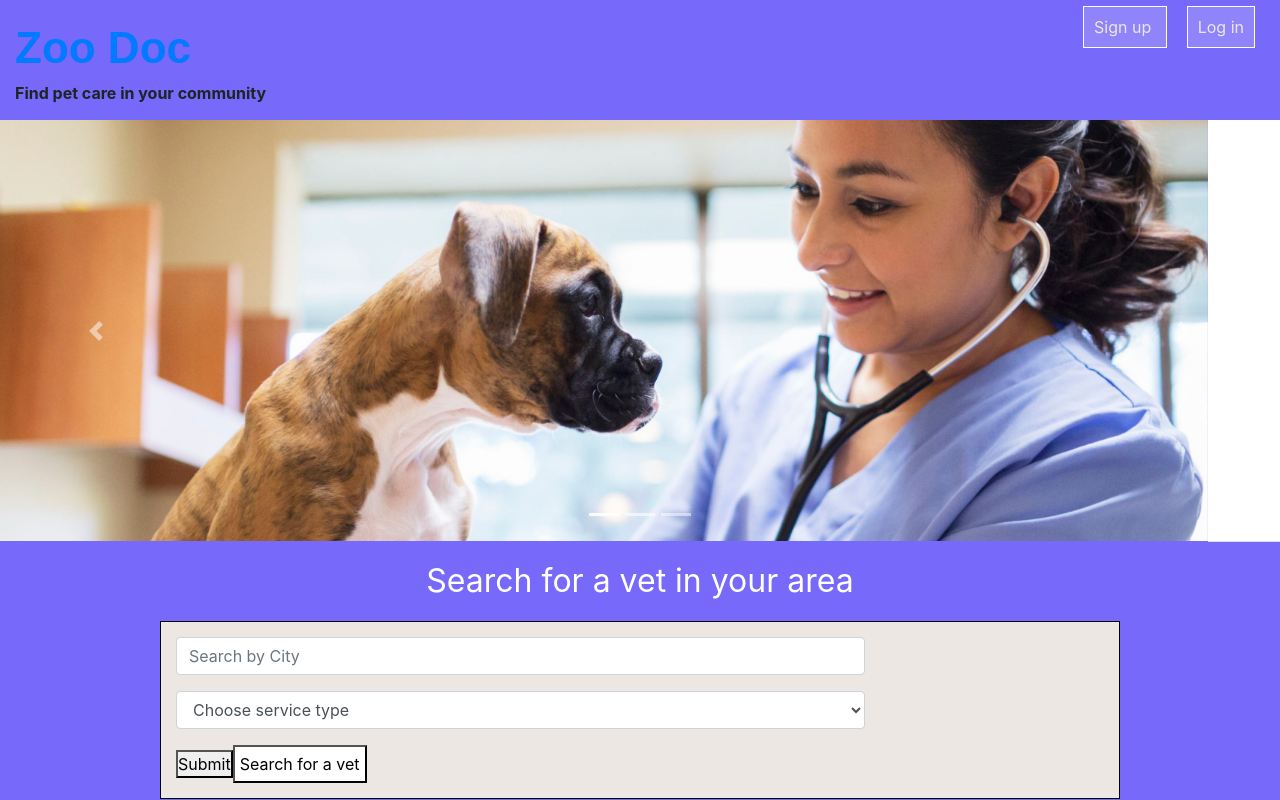
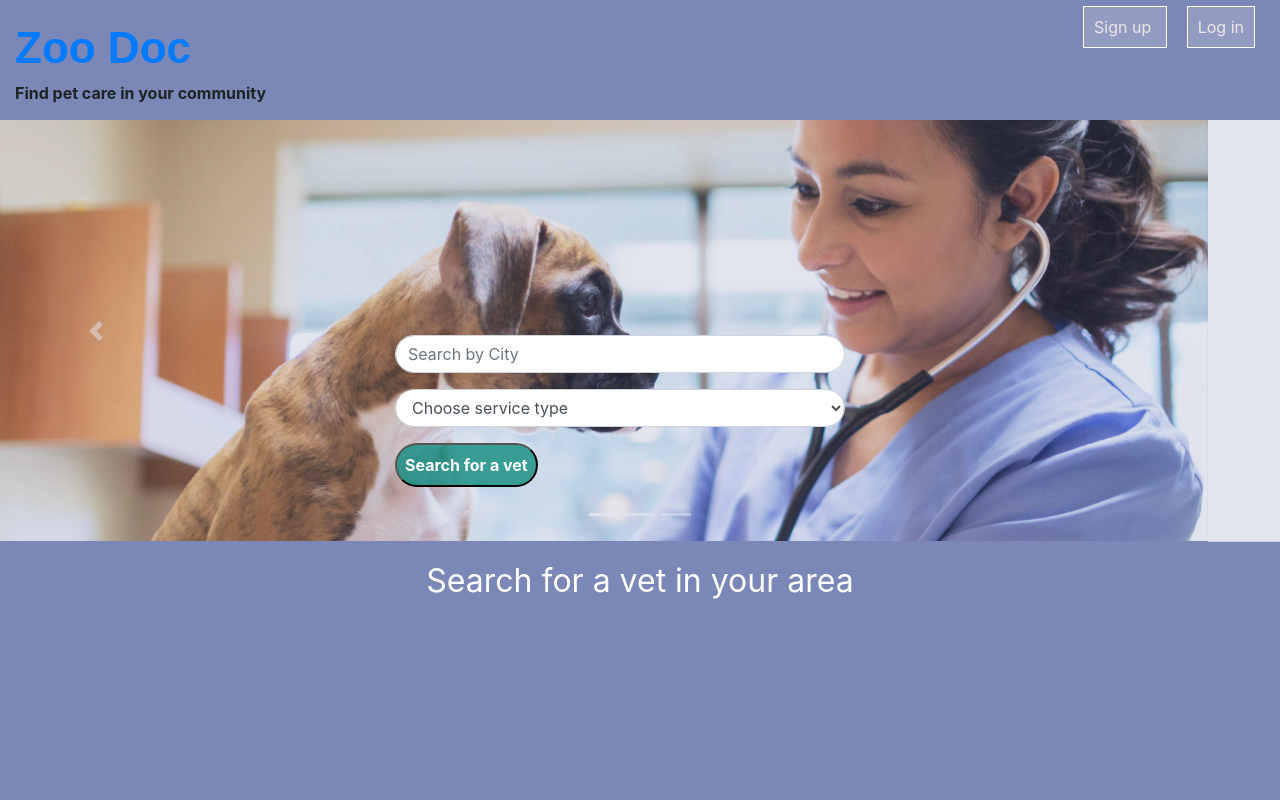
Before and after one commit to foolan-bhosale/ZooDoc, a React (Create React App) app: page / in a window 1280 px wide. Built offline with nearby package versions, Linux system fonts and the light colour scheme; a web font is replaced by a local one.

Commit message:
changed homepage styling

```diff
--- a/src/App.css
+++ b/src/App.css
@@ -6,7 +6,7 @@
 
 body {
 	/* background-color: #ede7e3; */
-	background: #1900f596
+	background: #33468fa5;
 }
 
 nav {
@@ -29,7 +29,7 @@ nav {
 	font-weight: bolder;
 }
 
-.links a{
+.links a {
 	background-color: rgba(255, 255, 255, 0.178);
 	border: 1px solid white;
 	margin: 10px;
@@ -51,7 +51,6 @@ nav a:visited {
 	display: inline;
 	color: #1d2524;
 	text-align: left;
-
 }
 
 .spacer {
@@ -65,25 +64,31 @@ nav a:visited {
 	font-size: 2em;
 }
 
-.search-container{
+.search-container {
 	text-align: center;
-	border: 1px solid black;
-	background-color: #ede7e3;
+	/* border: 1px solid black; */
+	background-color: #e1e1e100;
 	display: flex;
-	width: 75%;
-	margin: auto;
+	width: 50%;
+	margin-top: 200px;
+	margin-left: 380px;
+	position: absolute;
+	z-index: 10;
 }
 
 .search {
 	padding: 15px;
 	width: 75%;
 	text-align: left;
-	border: 1 px solid black;
+	border: 0.5 px solid black;
 }
 
 .search-button {
-	padding: 5px;
-	background-color: white;
+	padding: 8px;
+	font-weight: bold;
+	color: white;
+	background-color: rgba(24, 143, 131, 0.831);
+	border-radius: 1.5em;
 }
 
 a,
@@ -92,3 +97,10 @@ a:focus,
 a:active {
 	text-decoration: none;
 }
+
+.carousel {
+	opacity: 0.8;
+}
+.search-bar {
+	border-radius: 2em;
+}
--- a/src/components/Home.js
+++ b/src/components/Home.js
@@ -8,7 +8,7 @@ import Profile from './Profile';
 import { Route, Link } from 'react-router-dom';
 import Signup from './Signup';
 import Login from './Login';
-import Slideshow from './Slideshow';
+
 
 const doctorData = [
 	{
@@ -78,10 +78,7 @@ function Home() {
 
 			<main>
 
-				<Slideshow/>
-				<div className='spacer'>
-					<p className='search-banner'>Search for a vet in your area</p>
-				</div>
+
 
 				<Route
 					path='/'
--- a/src/components/Login.js
+++ b/src/components/Login.js
@@ -26,9 +26,11 @@ function Login() {
 							<Form.Label>Password</Form.Label>
 							<Form.Control type='password' placeholder='Password' />
 						</Form.Group>
-						<Button variant='primary' type='submit'>
-							Log in
-						</Button>
+						<Link to='/profile'>
+							<Button variant='primary' type='submit'>
+								Log in
+							</Button>
+						</Link>
 					</Form>
 				</Modal.Body>
 			</Modal.Dialog>
--- a/src/components/Search.js
+++ b/src/components/Search.js
@@ -1,16 +1,18 @@
 import React from 'react';
 import { Link } from 'react-router-dom';
-import Form from 'react-bootstrap/Form'
-
+import Form from 'react-bootstrap/Form';
+import Slideshow from './Slideshow';
 
 function Search(props) {
-	console.log(props)
+	console.log(props);
 	return (
+		<>
 			<div className='search-container'>
 				<div className='search'>
 					<Form onSubmit={props.onSubmit}>
 						<Form.Group controlId='SearchByCity'>
 							<Form.Control
+								className='search-bar'
 								placeholder='Search by City'
 								type='text'
 								name='searchString'
@@ -21,7 +23,7 @@ function Search(props) {
 						</Form.Group>
 
 						<Form.Group controlId='exampleForm.ControlSelect1'>
-					<Form.Control as='select'>
+							<Form.Control as='select' className='search-bar'>
 								<option>Choose service type</option>
 								<option>General</option>
 								<option>Dental</option>
@@ -29,17 +31,20 @@ function Search(props) {
 							</Form.Control>
 						</Form.Group>
 
-
 						<Link to={`/doctors/${props.searchString}`}>
-					<button type='submit'>Submit</button>
-
-					<button type='submit' className='search-button'>Search for a vet</button>
-
+							<button type='submit' className='search-button'>
+								Search for a vet
+							</button>
 						</Link>
 					</Form>
 				</div>
 			</div>
+			<Slideshow />
+			<div className='spacer'>
+				<p className='search-banner'>Search for a vet in your area</p>
+			</div>
+		</>
 	);
 }
 
-export default Search
+export default Search;
```
Lines whose indentation alone changed are shown as unchanged.
